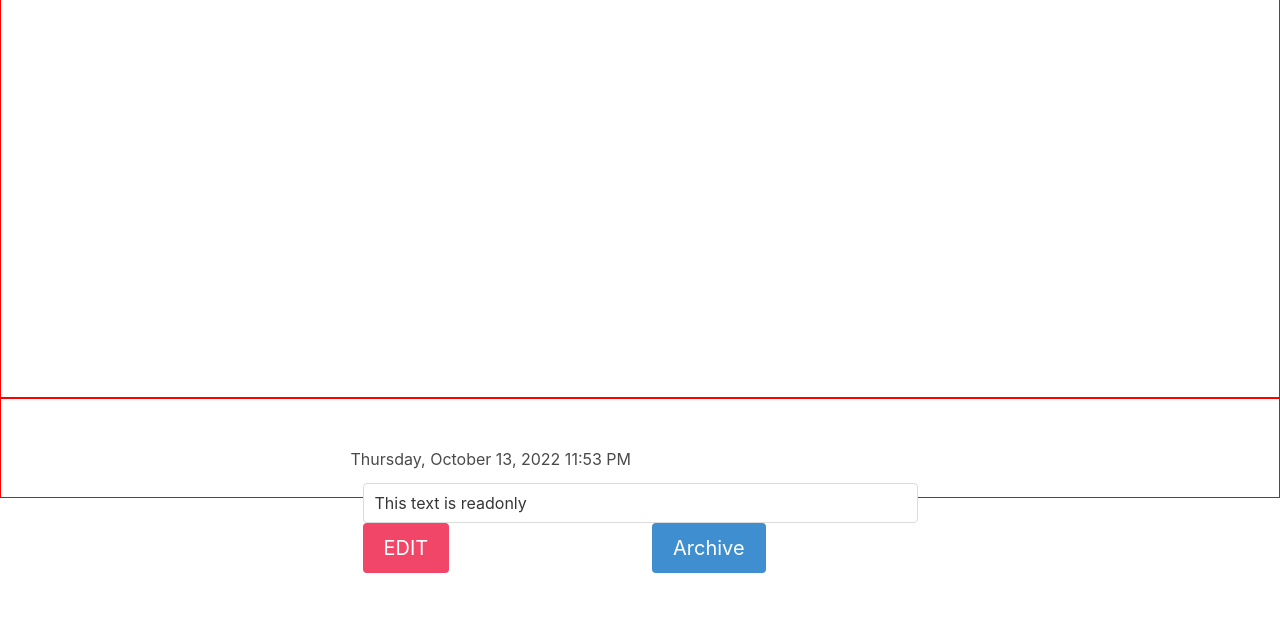
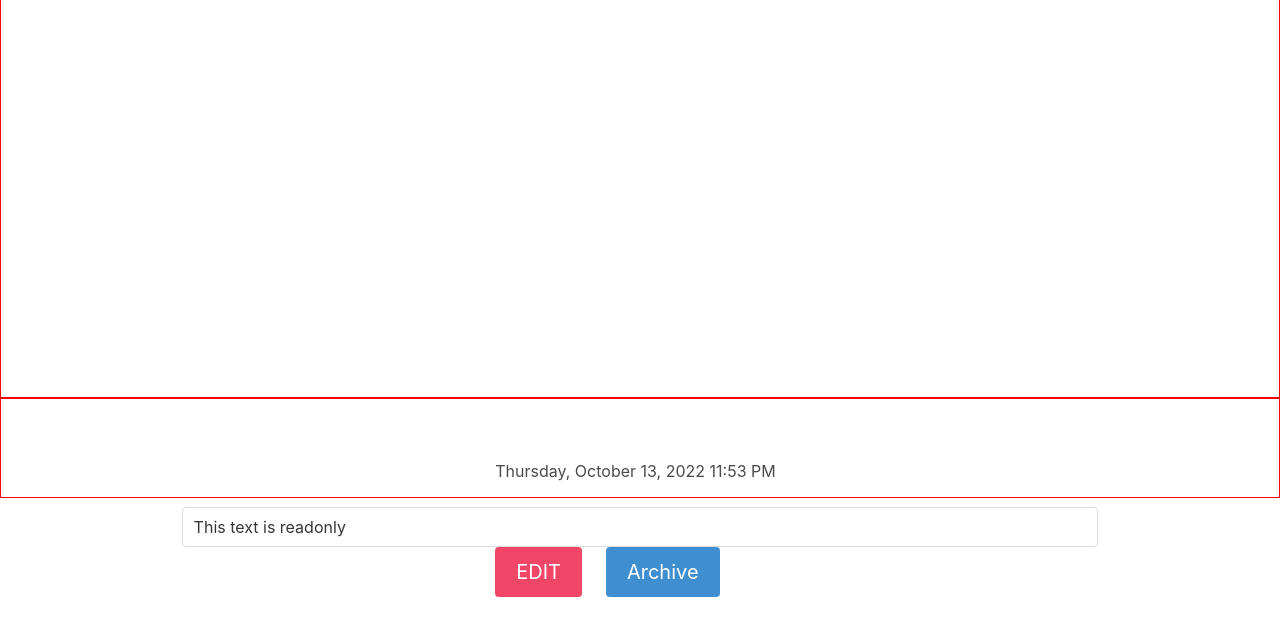
Before and after one commit to mikeyboxx/my-daily-almanac, a plain HTML site: page index.html in a window 1280 px wide. Shown: the part 102-738 px from the top of the page. Drawn offline with nearby package versions, Linux system fonts and the light colour scheme; no server answers.

Commit message:
centered but i need modal to work

```diff
--- a/index.html
+++ b/index.html
@@ -73,8 +73,10 @@
     <!-- this will contain the text-pad  -->
 <div class="section" id="bottom">
     <div class="columns is-centered">
-        <div class="column is-half">
-            <p id="currentDay"></p>
+        <div class="column is-four-fifths">
+            <div class="column is-half is-offset-4">
+            <h3 id="currentDay"></h3>
+            </div>
             <div class="column">
             <p class="bd-notification is-info"><input class="input show" type="text" value="This text is readonly" readonly></p>
 
@@ -82,7 +84,7 @@
                 <!-- <div class="modal">
                     <div class="modal-background"></div>
                     <div class="modal-card"> -->
-                <div class="column">
+                <div class="column is-responsive is-narrow-mobile is-narrow-tablet is-narrow-desktop is-offset-4">
               <button class="button is-danger bd-notification is-medium" type="button">EDIT</button>
             </div>
             <div class="column">
```
